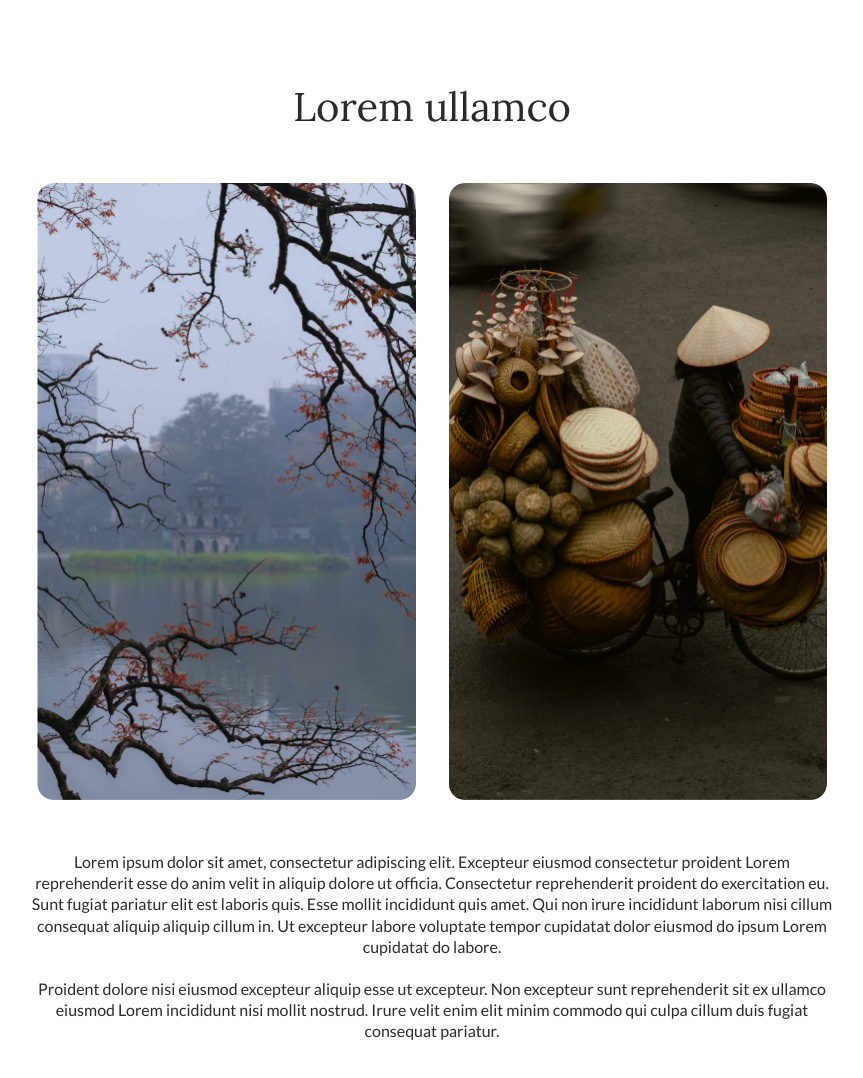
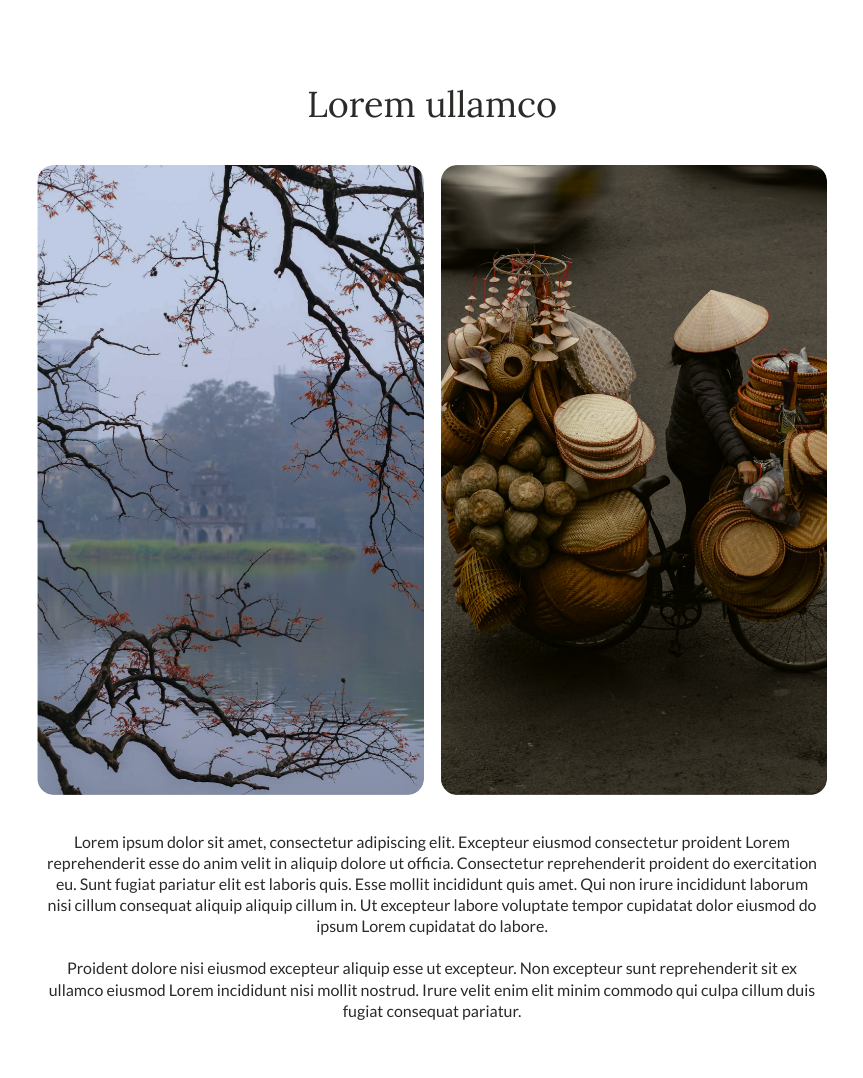
Before and after one commit to truongnhuhungnam3793/interview, a React (Vite) app: page / in a window 1024 px wide. Shown: the top 1078 px of the page, without its empty margins (80-943 px from the left). Built offline with nearby package versions, Linux system fonts and the light colour scheme.

Commit message:
section about tablet

```diff
--- a/src/App.css
+++ b/src/App.css
@@ -31,6 +31,25 @@
   line-height: 1.32;
 }
 
+/* Tablet */
+@media only screen and (min-width: 769px) and (max-width: 1024px) {
+  /* section about */
+  .section__about .section__title {
+    font-size: 36px;
+    margin-bottom: 36px;
+  }
+
+  .section__about .gallery {
+    gap: 16px;
+    margin-bottom: 36px;
+  }
+
+  .section__about .section__content .section__text {
+    font-size: 16px;
+    padding-inline: 16px;
+  }
+}
+
 /* Mobile */
 @media only screen and (max-width: 768px) {
   /* section about */
```
